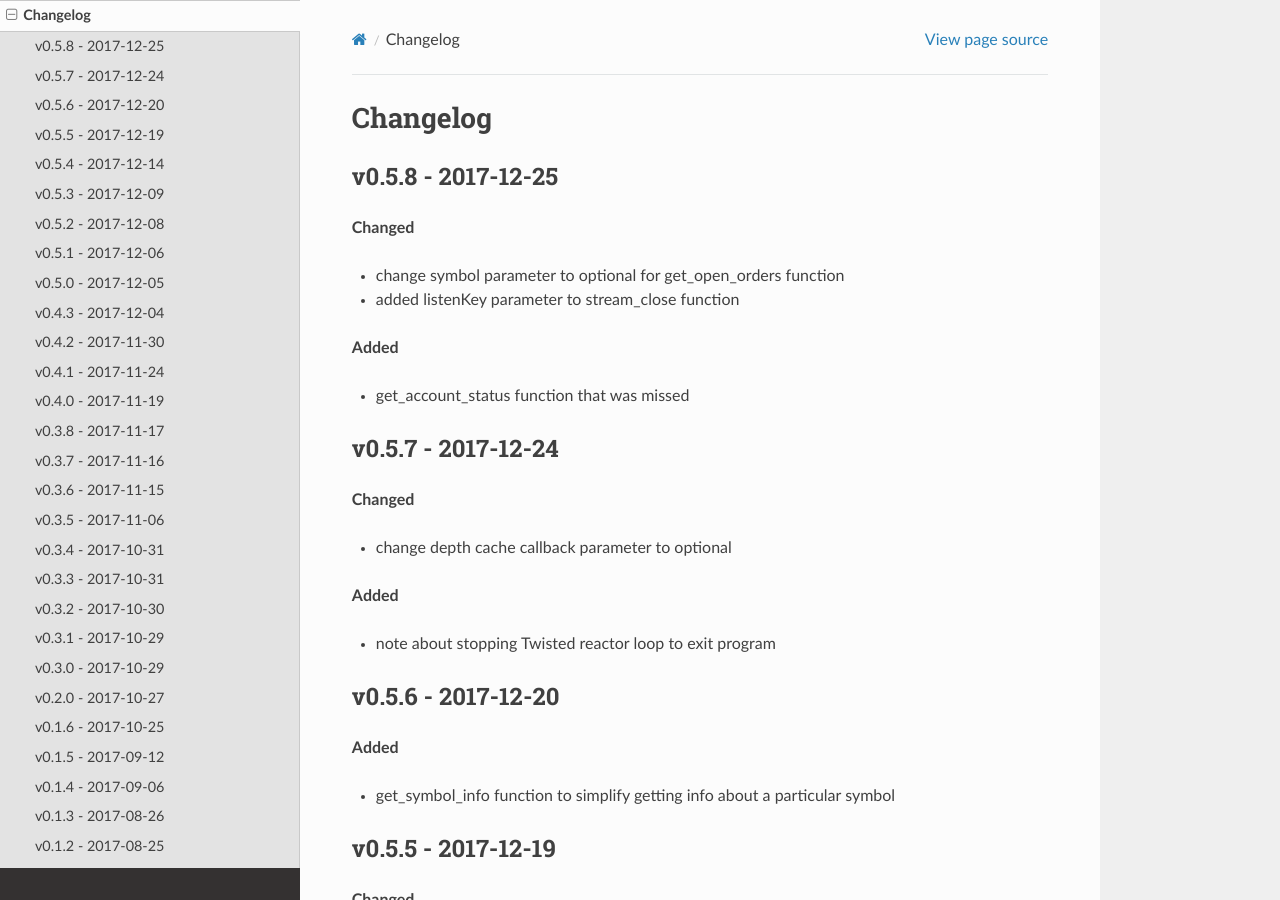
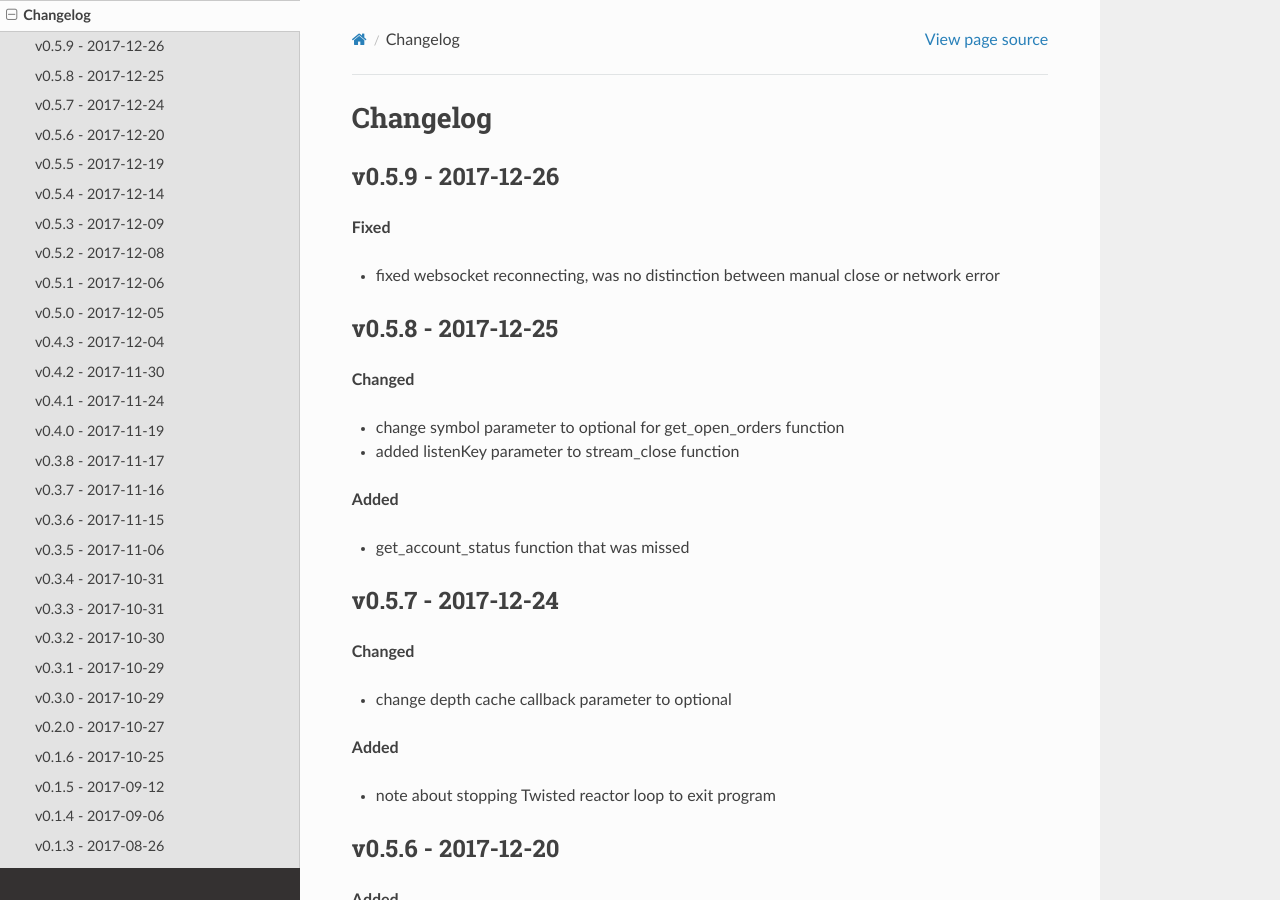
Before and after one commit to philip-luther/python-binance, a Sphinx documentation site: the page built from docs/changelog.rst, in a window 1280 px wide and 900 px high. Built offline with Sphinx 7.4.7 and the Read the Docs theme 2.0.0, drawn with Linux system fonts in a browser that asks for light colours; formulas are drawn with MathJax 3.

Commit message:
Update to v0.5.9

```diff
--- a/PYPIREADME.rst
+++ b/PYPIREADME.rst
@@ -1,5 +1,5 @@
 ================================
-Welcome to python-binance v0.5.8
+Welcome to python-binance v0.5.9
 ================================
 
 .. image:: https://img.shields.io/pypi/v/python-binance.svg
--- a/README.rst
+++ b/README.rst
@@ -1,5 +1,5 @@
 ================================
-Welcome to python-binance v0.5.8
+Welcome to python-binance v0.5.9
 ================================
 
 .. image:: https://img.shields.io/pypi/v/python-binance.svg
--- a/docs/changelog.rst
+++ b/docs/changelog.rst
@@ -1,5 +1,12 @@
 Changelog
 =========
+
+v0.5.9 - 2017-12-26
+^^^^^^^^^^^^^^^^^^^
+
+**Fixed**
+
+- fixed websocket reconnecting, was no distinction between manual close or network error
 
 v0.5.8 - 2017-12-25
 ^^^^^^^^^^^^^^^^^^^
--- a/setup.py
+++ b/setup.py
@@ -3,7 +3,7 @@
 
 setup(
     name='python-binance',
-    version='0.5.8',
+    version='0.5.9',
     packages=['binance'],
     description='Binance REST API python implementation',
     url='https://github.com/sammchardy/python-binance',
```
